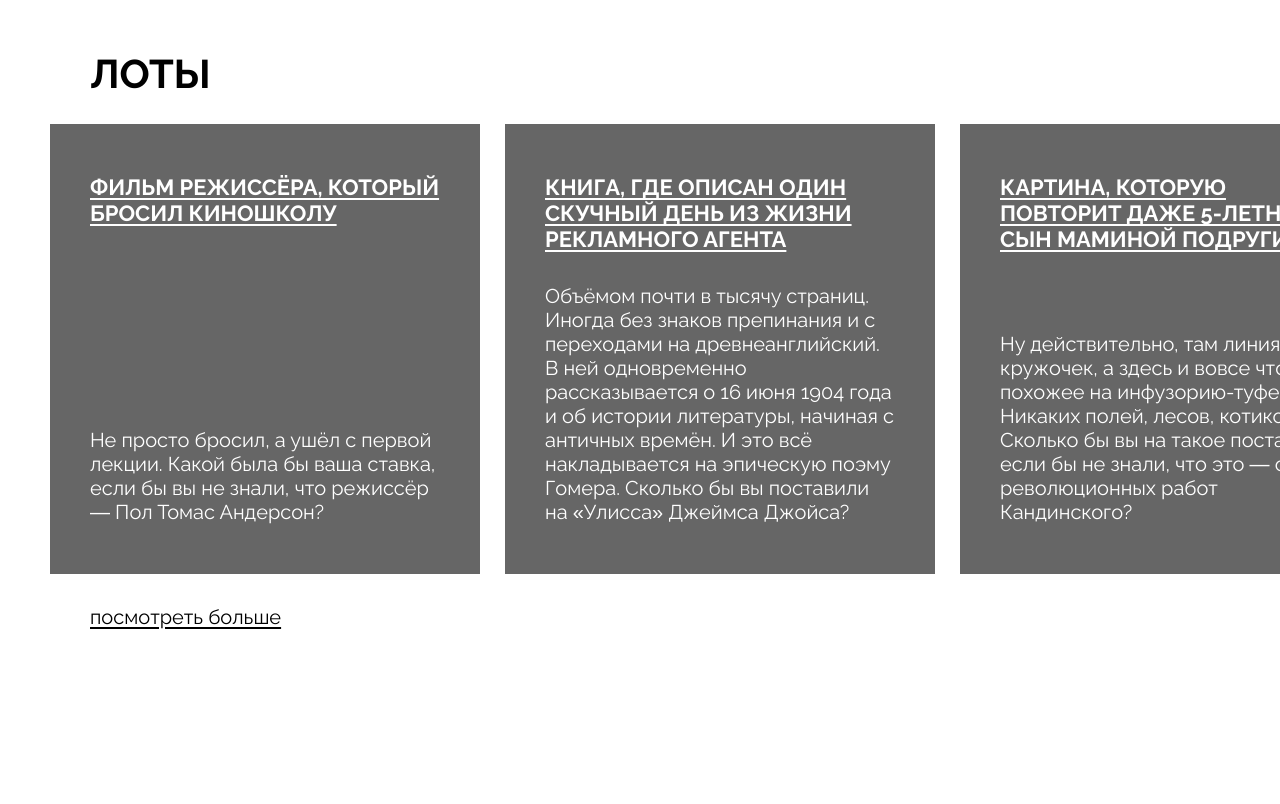
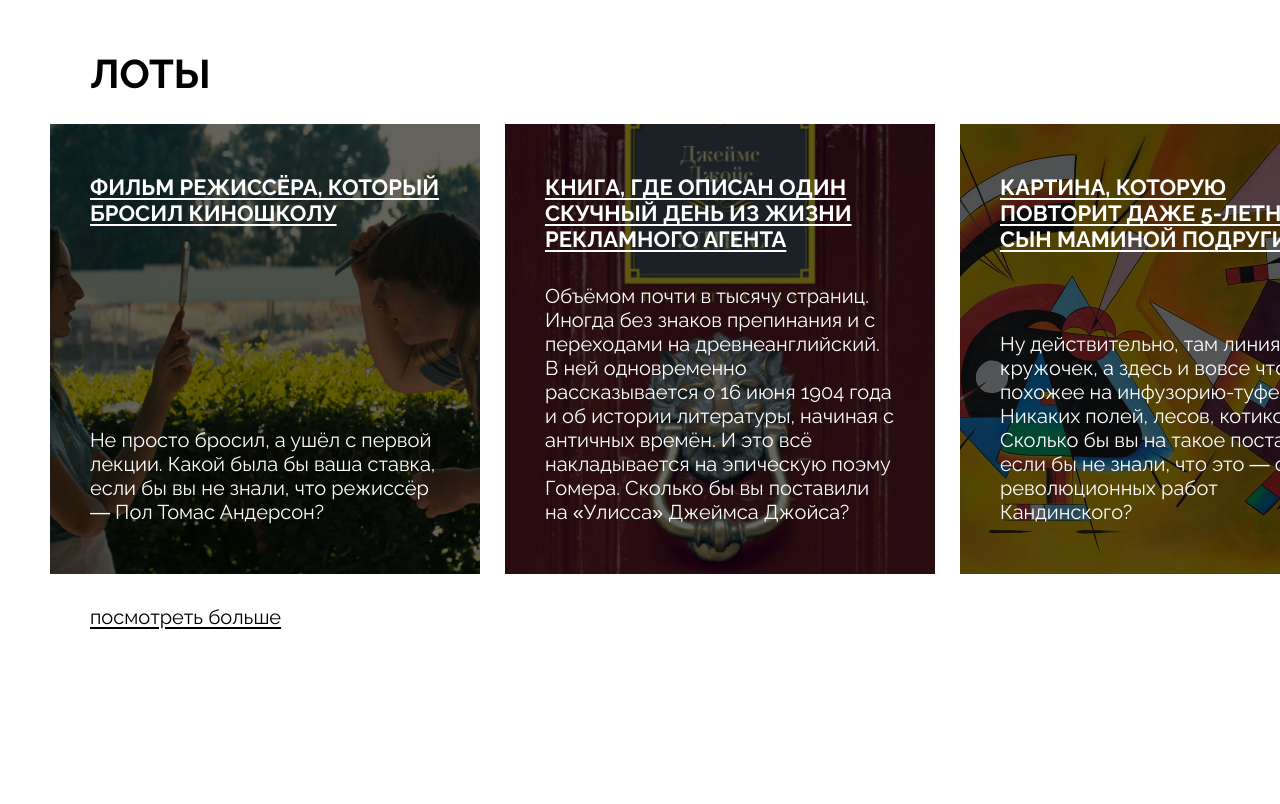
Before and after one commit to PavelRevizor/ono-tebe-nado, a plain HTML site: page index.html in a window 1280 px wide. Shown: the part 1180-1984 px from the top of the page. Drawn offline with Linux system fonts and the light colour scheme; the site is published under a folder, as on GitHub Pages, so addresses that start at the root find nothing.

Commit message:
Вроде зашло

```diff
--- a/styles/style.css
+++ b/styles/style.css
@@ -206,19 +206,19 @@
 }
 
 .card_type_film {
-    background-image: url("/images/card-lot-01.jpg");
+    background-image: url(../images/card-lot-01.jpg);
     background-position:center;
     background-size: cover;
 }
 
 .card_type_book {
-    background-image: url("/images/card-lot-02.jpg");
+    background-image: url(../images/card-lot-02.jpg);
     background-position:center;
     background-size: cover;
 }
 
 .card_type_picture {
-    background-image: url("/images/card-lot-03.jpg");
+    background-image: url(../images/card-lot-03.jpg);
     background-size: cover;
     background-position:center;
 }
```
